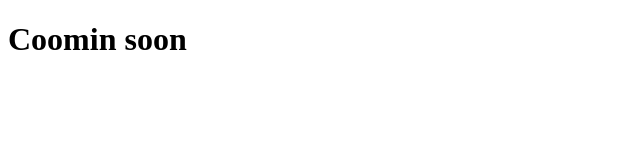
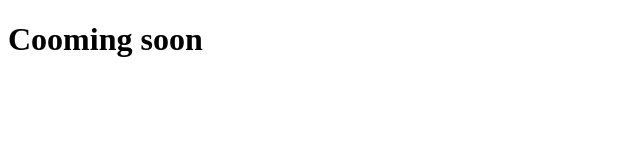
Before and after one commit to mgrup/webitfypages, a plain HTML site: page index.html in a window 1280 px wide. Shown: the full height of the page, 0-640 px from the left. Drawn offline with Linux system fonts and the light colour scheme.

Commit message:
Update index.html

```diff
--- a/index.html
+++ b/index.html
@@ -2,7 +2,7 @@
 <html>
 <body>
 
-<h1>Coomin soon</h1>
+<h1>Cooming soon</h1>
 
 </body>
 </html>
```
